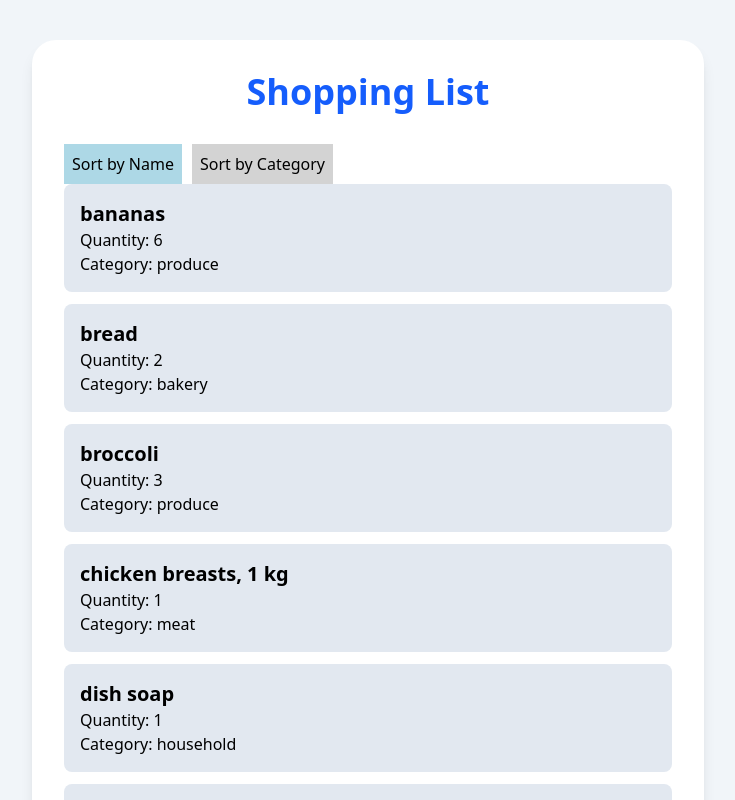
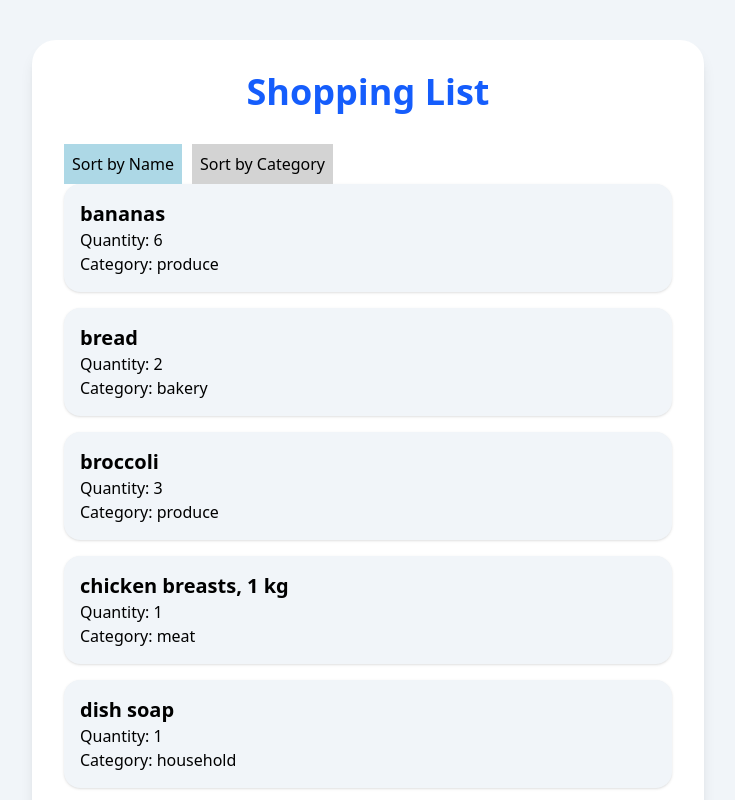
Before and after one commit to louispadillo/cprg306a-assignment, a Next.js app: page /week-6 in a window 1280 px wide. Shown: the top 800 px of the page, without its empty margins (272-1007 px from the left). Built offline with nearby package versions, Linux system fonts and the light colour scheme.

Commit message:
Refactor Item component for better styling
Updated the Item component's styling and structure for improved appearance.

```diff
--- a/app/week-6/item.js
+++ b/app/week-6/item.js
@@ -1,12 +1,19 @@
 export default function Item({ name, quantity, category }) {
     return (
-        <li className="list-none bg-slate-200 p-4 rounded-lg mb-3">
+        <li className="bg-slate-100 rounded-2xl p-4 mb-4 shadow">
+
             <h2 className="text-xl font-bold">
                 {name}
             </h2>
 
-            <p>Quantity: {quantity}</p>
-            <p>Category: {category}</p>
+            <p>
+                Quantity: {quantity}
+            </p>
+
+            <p>
+                Category: {category}
+            </p>
+
         </li>
     );
 }
```
